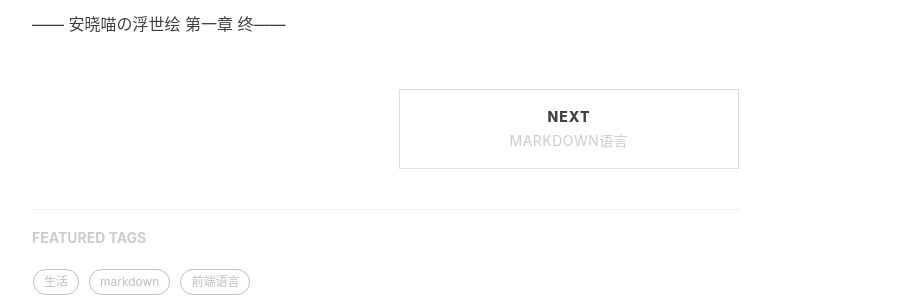
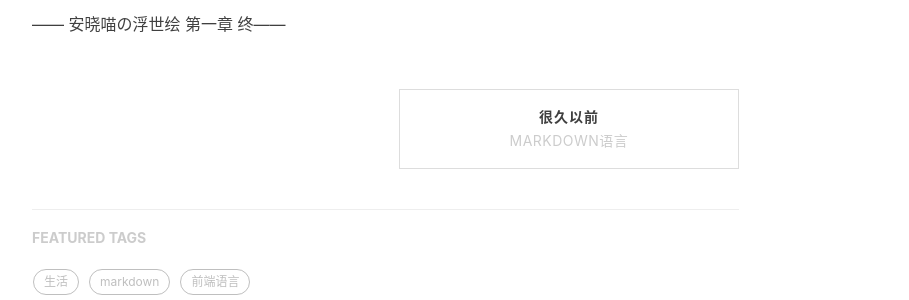
Before and after one commit to axmiao/axmiao.github.io, a Jekyll site: the page built from _posts/2017-07-27-安晓喵の浮世绘之第一章.markdown, in a window 1280 px wide and 900 px high, scrolled down 2284 px. Shown: the part 250-550 px from the top of the window, without its empty margins (233-1142 px from the left). Built offline with Jekyll 4.4.1, drawn with Linux system fonts in a browser that asks for light colours; nearby versions of some CDN libraries; comment, search, counter and statistics services are not loaded.

Commit message:
pagination 0.0.34

```diff
--- a/_layouts/post.html
+++ b/_layouts/post.html
@@ -66,7 +66,7 @@ layout: default
                     {% if page.previous.url %}
                     <li class="previous">
                         <a href="{{ page.previous.url | prepend: site.baseurl | replace: '//', '/' }}" data-toggle="tooltip" data-placement="top" title="{{page.previous.title}}">
-                        Previous<br>
+                        很久之后<br>
                         <span>{{page.previous.title}}</span>
                         </a>
                     </li>
@@ -74,7 +74,7 @@ layout: default
                     {% if page.next.url %}
                     <li class="next">
                         <a href="{{ page.next.url | prepend: site.baseurl | replace: '//', '/' }}" data-toggle="tooltip" data-placement="top" title="{{page.next.title}}">
-                        Next<br>
+                        很久以前<br>
                         <span>{{page.next.title}}</span>
                         </a>
                     </li>
```
